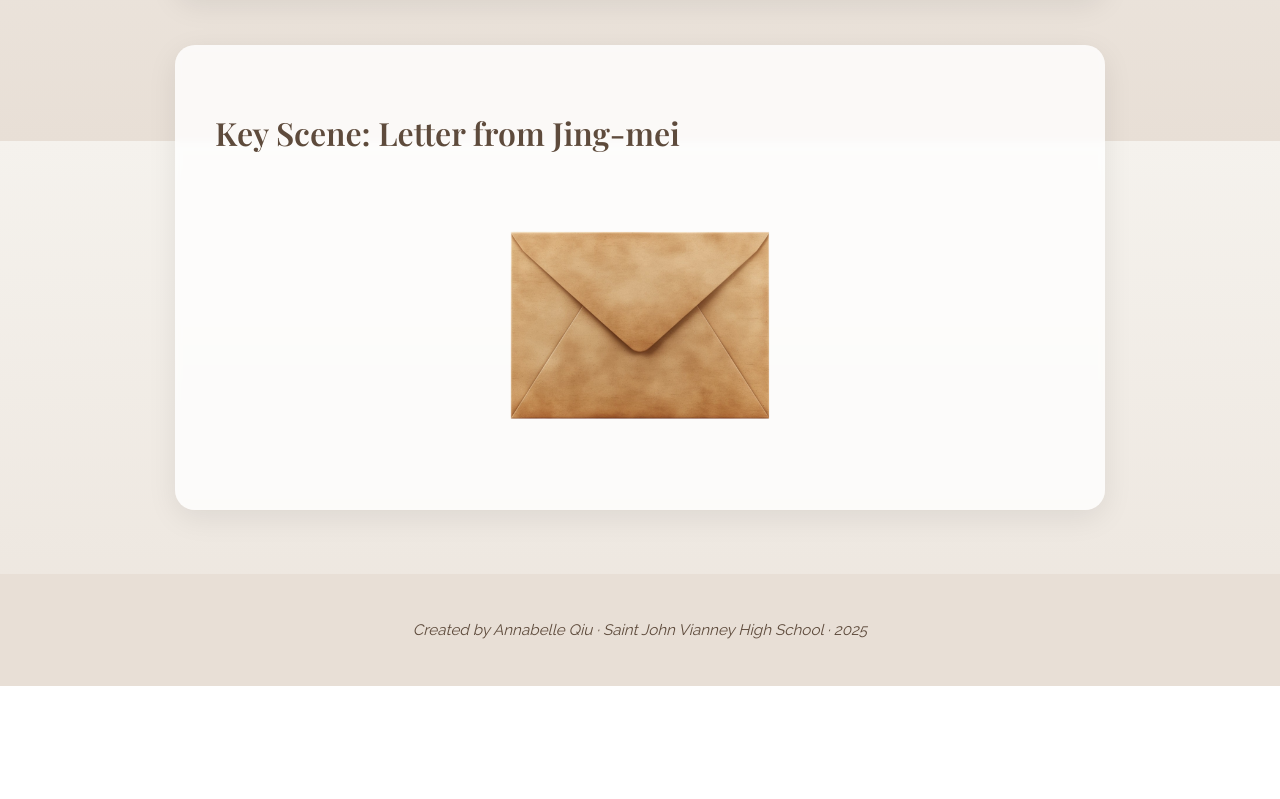
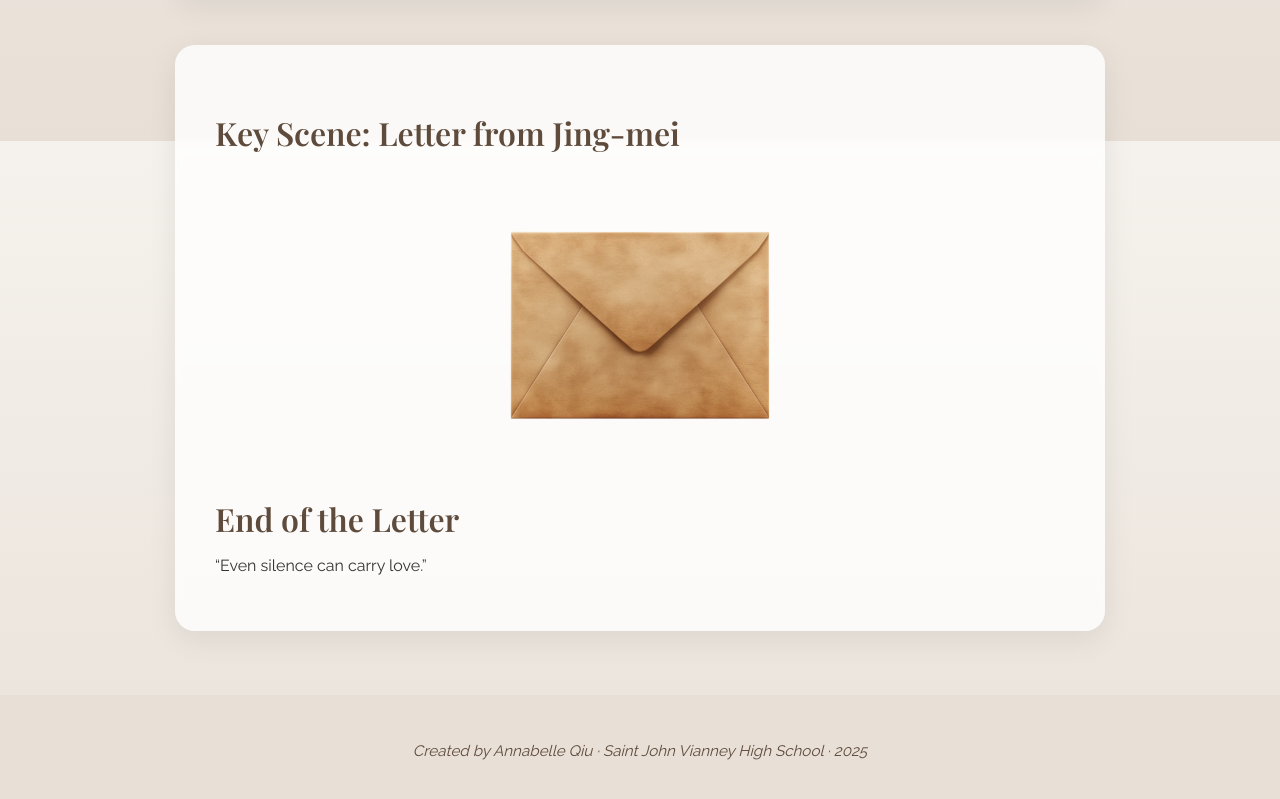
Before and after one commit to AnnabelleQiu/Two-Kinds, a plain HTML site: page index.html in a window 1280 px wide. Shown: the part 5459-6258 px from the top of the page. Before the commit the page ends 6145 px from the top, so only its background shows below. Drawn offline with nearby package versions, Linux system fonts and the light colour scheme.

Commit message:
Update index.html

```diff
--- a/index.html
+++ b/index.html
@@ -173,6 +173,14 @@
       <button id="done-reading">Done Reading</button>
     </div>
   </div>
+  <!-- Ending  -->
+  <div id="ending-screen" class="hidden">
+    <div class="ending-message">
+      <h2>End of the Letter</h2>
+      <p>“Even silence can carry love.”</p>
+    </div>
+  </div>
+
 </section>
 
 
```
